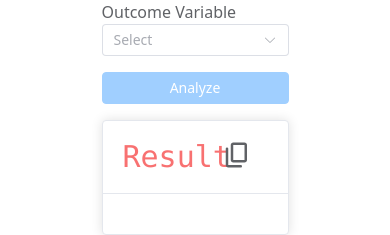
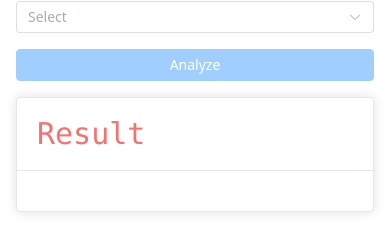
Before and after one commit to junosg/autostat-frontend, a Nuxt app: page /comparison in a window 390 px wide. Shown: the part 532-767 px from the top of the page. Built offline with nearby package versions, Linux system fonts and the light colour scheme.

Commit message:
mobile version added

```diff
--- a/app.vue
+++ b/app.vue
@@ -1,13 +1,23 @@
 <template>
   <div>
-    <NuxtLayout />
+    <NuxtLayout :name="layout" />
   </div>
 </template>
 <script setup lang="ts">
-  useHead({
-    title: 'autostat',
-    meta: [
-      { name: 'description', content: 'A no-cost statistical tool that autonomously determines the fitting test according to the supplied data. Its objective is to assist researchers in swiftly obtaining results for uncomplicated statistical analyses, and it is accessible even to those without prior knowledge of statistics.' }
-    ]
-  })
+const device = useDevice();
+
+useHead({
+  title: 'autostat',
+  meta: [
+    { name: 'description', content: 'A no-cost statistical tool that autonomously determines the fitting test according to the supplied data. Its objective is to assist researchers in swiftly obtaining results for uncomplicated statistical analyses, and it is accessible even to those without prior knowledge of statistics.' }
+  ]
+});
+
+const layout = ref("default");
+
+onMounted(() => {
+  if (device.isMobileOrTablet) {
+    layout.value = "mobile";
+  }
+});
 </script>
--- a/components/ComparisonForm.vue
+++ b/components/ComparisonForm.vue
@@ -52,7 +52,7 @@
                 <div class="card-header grid grid-cols-6">
                     <div class="text-3xl text-red-400 font-mono col-span-3">Result</div>
                     <div class="col-span-2"></div>
-                    <ElButton class="button justify-self-end col-span-1" text><Icon size="30px" name="material-symbols:content-copy-outline-rounded" @click="copyResult"></Icon></ElButton>
+                    <ElButton class="button justify-self-end col-span-1" text v-if="result"><Icon size="30px" name="material-symbols:content-copy-outline-rounded" @click="copyResult"></Icon></ElButton>
                 </div>
             </template>
 
--- /dev/null
+++ b/layouts/mobile.vue
@@ -0,0 +1,18 @@
+<template>
+    <section>
+        <AppHeader v-if="!headerExclusions.includes(route.path)"></AppHeader>
+    </section>
+    <section class="grid grid-cols-12 gap-4 p-4">
+        <NuxtPage class="col-span-12"/>
+        <div class="col-span-12">
+            <Adsbygoogle></Adsbygoogle>
+        </div>
+    </section>
+</template>
+<script setup>
+const route = useRoute();
+
+const headerExclusions = [
+    '/about'
+]
+</script>
--- a/nuxt.config.ts
+++ b/nuxt.config.ts
@@ -3,7 +3,8 @@ export default defineNuxtConfig({
     'nuxt-icon',
     '@nuxtjs/tailwindcss',
     '@element-plus/nuxt',
-    '@nuxtjs/google-adsense'
+    '@nuxtjs/google-adsense',
+    '@nuxtjs/device',
   ],
   elementPlus: { /** Options */ },
   appConfig: {
--- a/package.json
+++ b/package.json
@@ -11,6 +11,7 @@
   "devDependencies": {
     "@element-plus/nuxt": "^1.0.5",
     "@nuxt/devtools": "latest",
+    "@nuxtjs/device": "^3.1.0",
     "@nuxtjs/tailwindcss": "^6.8.0",
     "@types/node": "^18.17.3",
     "element-plus": "^2.3.9",
```
Also changed, not shown: 1 other file (tests, documents, lock files or other folders).
